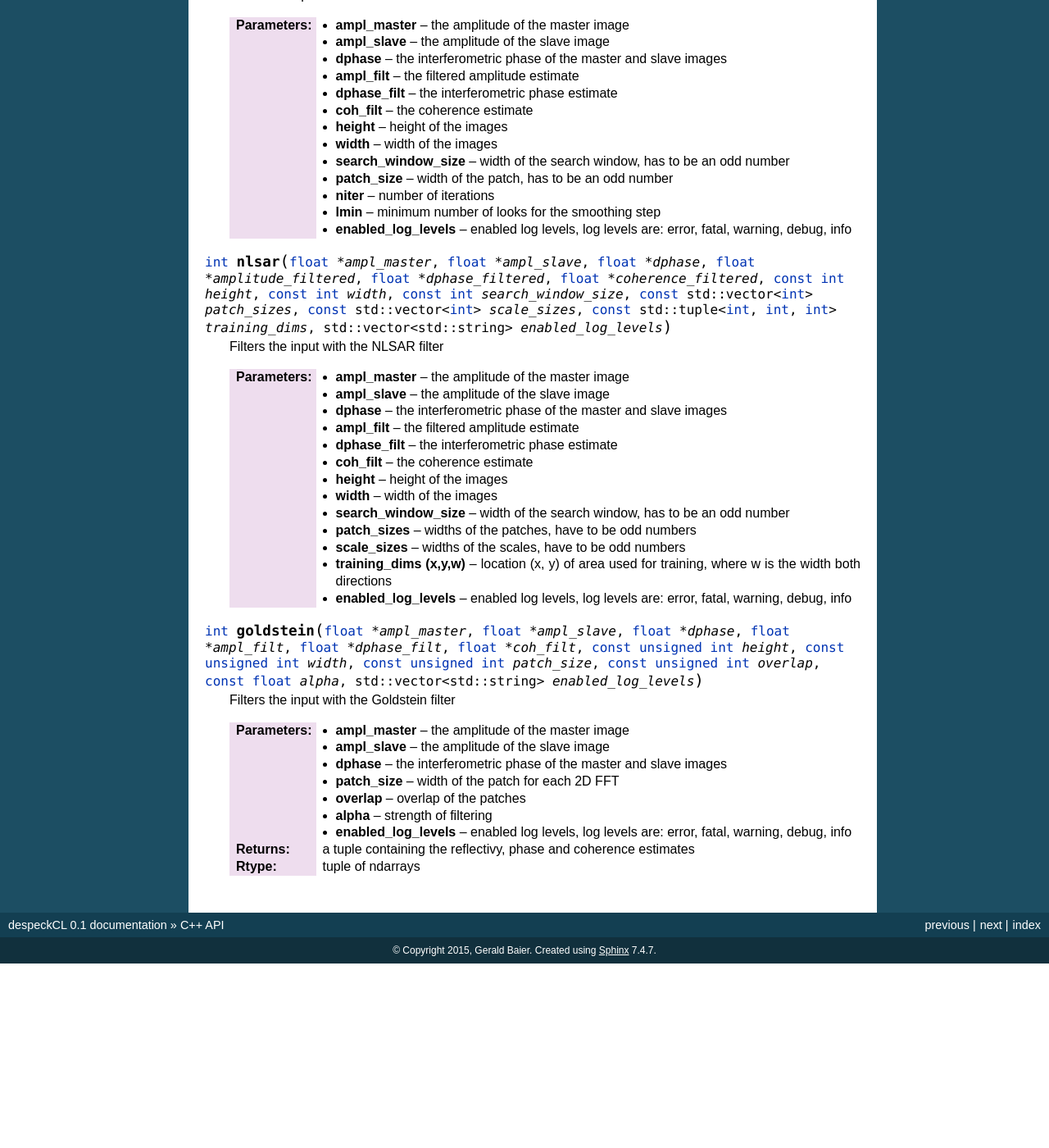
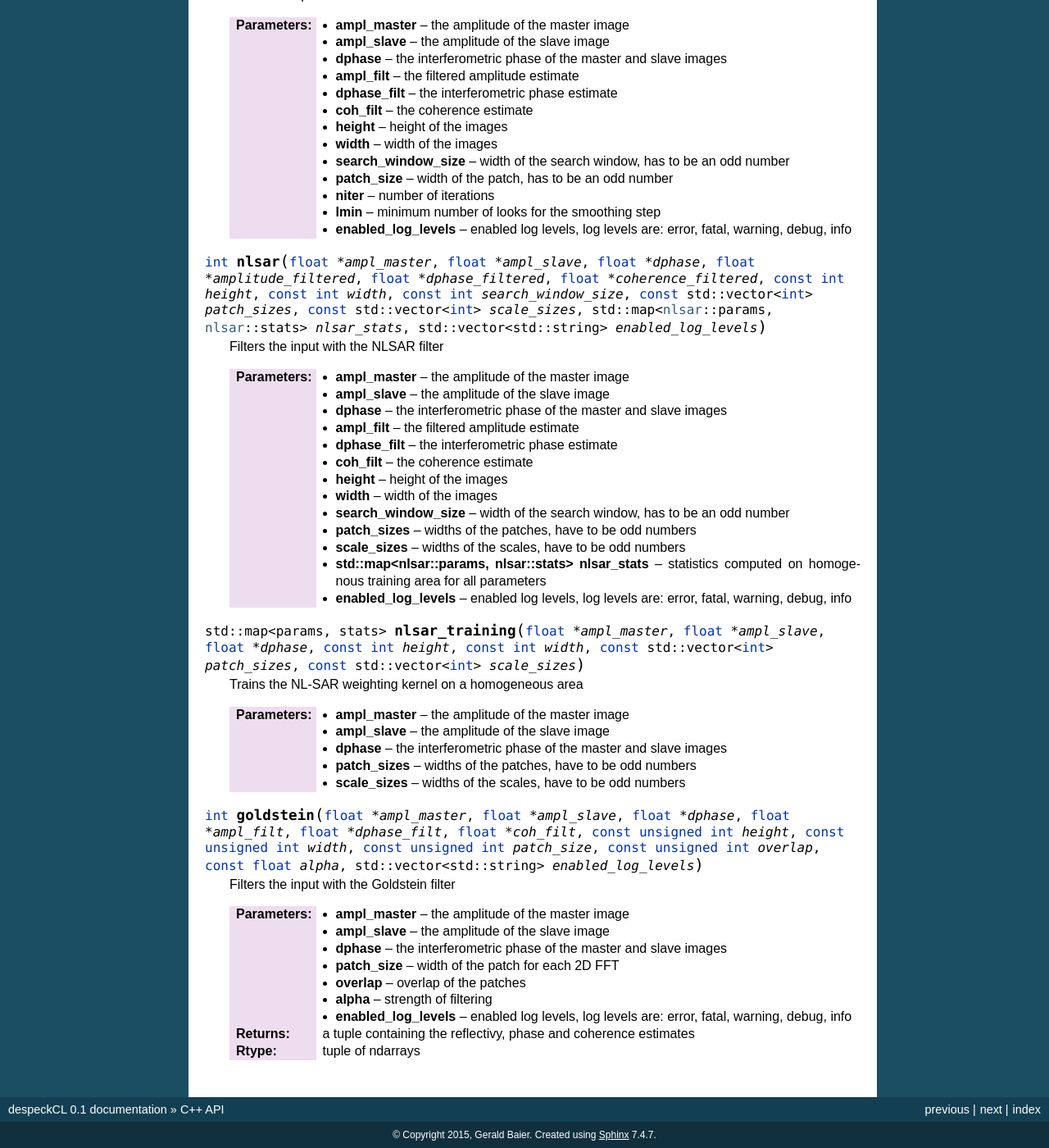
Before and after one commit to gbaier/despeckCL, a Sphinx documentation site: the page built from doc/cpp_api.rst, in a window 1280 px wide and 1400 px high, scrolled down 524 px. Shown: the whole window at 82% size. Built offline with Sphinx 7.4.7, drawn with Linux system fonts in a browser that asks for light colours; before the commit the page ends 1699 px from its top, so only the background shows below that.

Commit message:
updated c++ documentation

```diff
--- a/doc/cpp_api.rst
+++ b/doc/cpp_api.rst
@@ -35,7 +35,7 @@ C++ API
    :param lmin: minimum number of looks for the smoothing step
    :param enabled_log_levels: enabled log levels, log levels are: error, fatal, warning, debug, info
 
-.. cpp:function:: int nlsar(float* ampl_master, float* ampl_slave, float* dphase, float* amplitude_filtered, float* dphase_filtered, float* coherence_filtered, const int height, const int width, const int search_window_size, const std::vector<int> patch_sizes, const std::vector<int> scale_sizes, const std::tuple<int, int, int> training_dims, std::vector<std::string> enabled_log_levels)
+.. cpp:function:: int nlsar(float* ampl_master, float* ampl_slave, float* dphase, float* amplitude_filtered, float* dphase_filtered, float* coherence_filtered, const int height, const int width, const int search_window_size, const std::vector<int> patch_sizes, const std::vector<int> scale_sizes, std::map<nlsar::params, nlsar::stats> nlsar_stats, std::vector<std::string> enabled_log_levels)
 
    Filters the input with the NLSAR filter
 
@@ -50,8 +50,18 @@ C++ API
    :param search_window_size: width of the search window, has to be an odd number
    :param patch_sizes: widths of the patches, have to be odd numbers
    :param scale_sizes: widths of the scales, have to be odd numbers
-   :param training_dims (x,y,w): location (x, y) of area used for training, where w is the width both directions
+   :param std\:\:map\<nlsar\:\:params, nlsar\:\:stats\> nlsar_stats: statistics computed on homogenous training area for all parameters
    :param enabled_log_levels: enabled log levels, log levels are: error, fatal, warning, debug, info
+
+.. cpp:function:: std::map<params, stats> nlsar_training(float *ampl_master, float *ampl_slave, float *dphase, const int height, const int width, const std::vector<int> patch_sizes, const std::vector<int> scale_sizes)
+
+    Trains the NL-SAR weighting kernel on a homogeneous area
+
+    :param ampl_master: the amplitude of the master image
+    :param ampl_slave: the amplitude of the slave image
+    :param dphase: the interferometric phase of the master and slave images
+    :param patch_sizes: widths of the patches, have to be odd numbers
+    :param scale_sizes: widths of the scales, have to be odd numbers
 
 .. cpp:function:: int goldstein(float* ampl_master, float* ampl_slave, float* dphase, float* ampl_filt, float* dphase_filt, float* coh_filt, const unsigned int height, const unsigned int width, const unsigned int patch_size, const unsigned int overlap, const float alpha, std::vector<std::string> enabled_log_levels)
 
```
Also changed, not shown: 2 other files.
